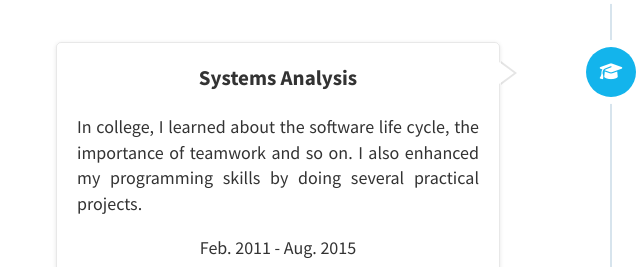
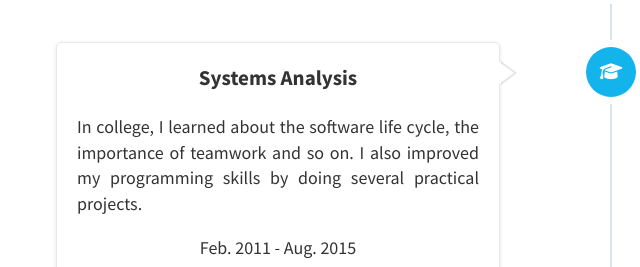
Before and after one commit to YanniF/website, a website: page index.html in a window 1280 px wide. Shown: the part 1862-2129 px from the top of the page, 29-669 px from the left. Drawn offline with nearby package versions, Linux system fonts and the light colour scheme.

Commit message:
Changes in the about me text

```diff
--- a/index.html
+++ b/index.html
@@ -116,7 +116,7 @@
 						</div>
 						<div class="timeline-content">
 							<h3>Systems Analysis</h3>
-							<p>In college, I learned about the software life cycle, the importance of teamwork and so on. I also enhanced my programming skills by doing several practical projects.</p>
+							<p>In college, I learned about the software life cycle, the importance of teamwork and so on. I also improved my programming skills by doing several practical projects.</p>
 							<span class="date">Feb. 2011 - Aug. 2015</span>
 						</div>
 					</div>
```
